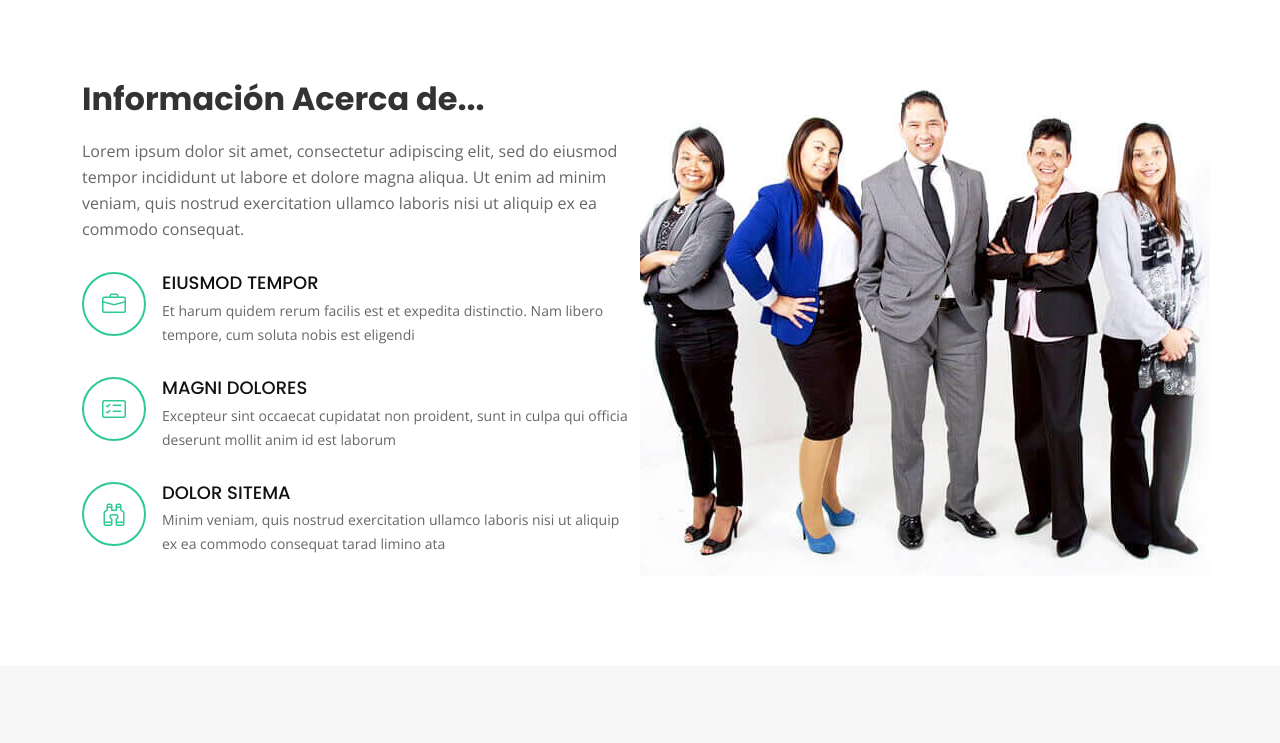
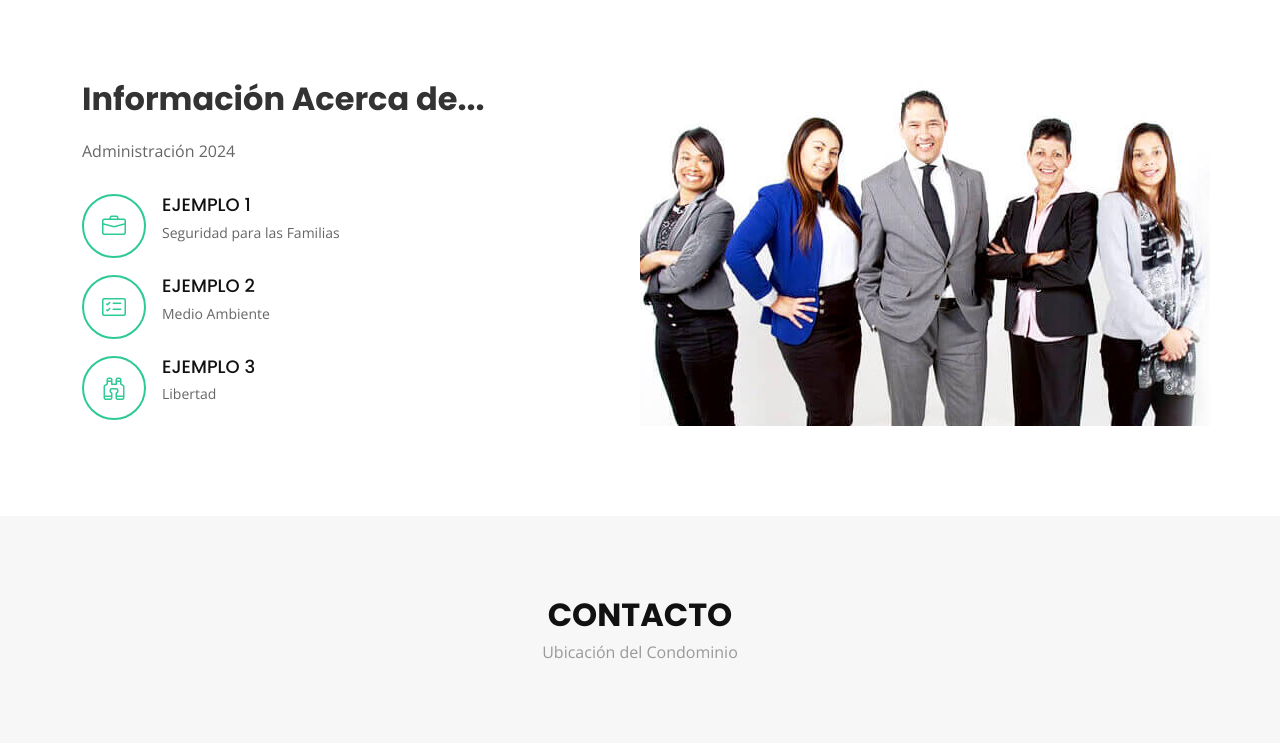
Before and after one commit to alexinvanegas/asocpaseodearrazola.com, a plain HTML site: page index.html in a window 1280 px wide. Shown: the part 800-1543 px from the top of the page. Drawn offline with nearby package versions, Linux system fonts and the light colour scheme; grey boxes are pictures that could not be loaded.

Commit message:
Add files via upload

```diff
--- a/index.html
+++ b/index.html
@@ -78,25 +78,25 @@
           <div class="col-lg-6 content order-lg-1 order-2">
             <h2 class="title">Información Acerca de...</h2>
             <p>
-              Lorem ipsum dolor sit amet, consectetur adipiscing elit, sed do eiusmod tempor incididunt ut labore et dolore magna aliqua. Ut enim ad minim veniam, quis nostrud exercitation ullamco laboris nisi ut aliquip ex ea commodo consequat.
+              Administración 2024
             </p>
 
             <div class="icon-box" data-aos="fade-up" data-aos-delay="100">
               <div class="icon"><i class="bi bi-briefcase"></i></div>
-              <h4 class="title"><a href="">Eiusmod Tempor</a></h4>
-              <p class="description">Et harum quidem rerum facilis est et expedita distinctio. Nam libero tempore, cum soluta nobis est eligendi</p>
+              <h4 class="title"><a href="">Ejemplo 1</a></h4>
+              <p class="description">Seguridad para las Familias</p>
             </div>
 
             <div class="icon-box" data-aos="fade-up" data-aos-delay="200">
               <div class="icon"><i class="bi bi-card-checklist"></i></div>
-              <h4 class="title"><a href="">Magni Dolores</a></h4>
-              <p class="description">Excepteur sint occaecat cupidatat non proident, sunt in culpa qui officia deserunt mollit anim id est laborum</p>
+              <h4 class="title"><a href="">Ejemplo 2</a></h4>
+              <p class="description">Medio Ambiente</p>
             </div>
 
             <div class="icon-box" data-aos="fade-up" data-aos-delay="300">
               <div class="icon"><i class="bi bi-binoculars"></i></div>
-              <h4 class="title"><a href="">Dolor Sitema</a></h4>
-              <p class="description">Minim veniam, quis nostrud exercitation ullamco laboris nisi ut aliquip ex ea commodo consequat tarad limino ata</p>
+              <h4 class="title"><a href="">Ejemplo 3</a></h4>
+              <p class="description">Libertad</p>
             </div>
 
           </div>
@@ -128,7 +128,7 @@
             <div class="info">
               <div>
                 <i class="bi bi-geo-alt"></i>
-                <p>KM 19 Carretera a Pavón, Cond. Paseo de Arrazola, Fraijanes, Guatemala, 01062</p>
+                <p>KM 19 Carretera a Pavón, Cond. Paseo de Arrazola, Fraijanes, Guatemala</p>
               </div>
 
               <div>
```
